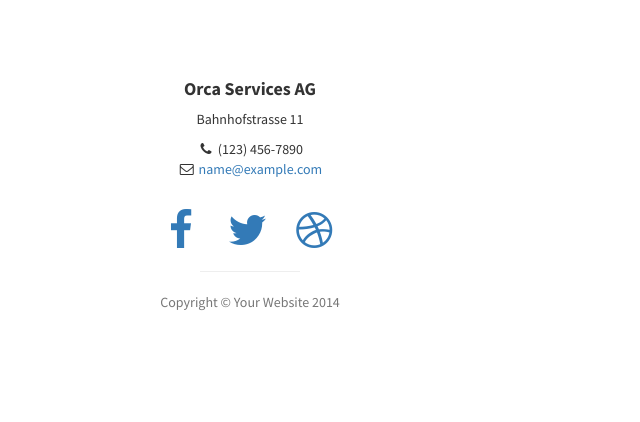
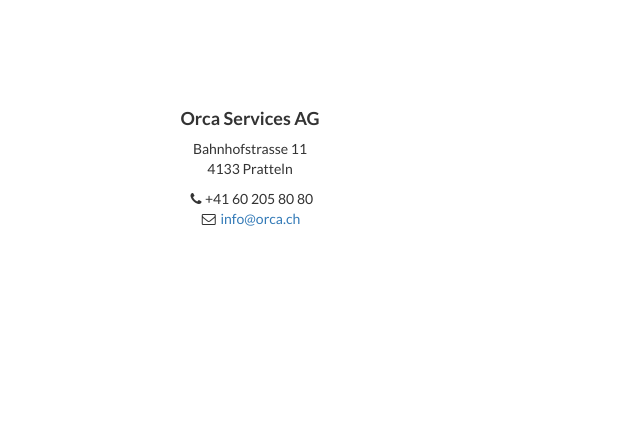
Before and after one commit to steampilot/SimpleOnePage, a PHP site: page / in a window 1280 px wide. Shown: the part 4484-4906 px from the top of the page, without its empty margins (0-640 px from the left). After the commit the page ends 4710 px from the top, so only its background shows below. Run offline with PHP 8.4, Linux system fonts and the light colour scheme; some libraries are stand-ins or nearby versions.

Commit message:
Improoved Footer

```diff
--- a/assets/css/stylish-onepage.css
+++ b/assets/css/stylish-onepage.css
@@ -172,7 +172,7 @@
     margin: 0;
     padding: 10px;
     color: white;
-    font-family: 'Oxygen', sans-serif;
+    font-family: '', sans-serif;
 }
 html,
 body {
@@ -181,7 +181,7 @@
 }
 
 body {
-    font-family: "Source Sans Pro","Helvetica Neue",Helvetica,Arial,sans-serif;
+    font-family: "Lato","Helvetica Neue",Helvetica,Arial,sans-serif;
 }
 
 .text-vertical-center {
--- a/src/index.php
+++ b/src/index.php
@@ -384,16 +384,17 @@
 <footer>
     <div class="container">
         <div class="row">
-            <div class="col-lg-4 text-center">
+            <div class="col-lg-4 col-md-4 col-sm-6 text-center">
                 <h4><strong>Orca Services AG</strong>
                 </h4>
-                <p>Bahnhofstrasse 11<br></p>
+                <p>Bahnhofstrasse 11<br>4133 Pratteln</p>
                 <ul class="list-unstyled">
-                    <li><i class="fa fa-phone fa-fw"></i> (123) 456-7890</li>
-                    <li><i class="fa fa-envelope-o fa-fw"></i>  <a href="mailto:name@example.com">name@example.com</a>
+                    <li><i class="fa fa-phone fa-fw"></i>+41 60 205 80 80</li>
+                    <li><i class="fa fa-envelope-o fa-fw"></i>  <a href="mailto:info@orca.ch">info@orca.ch</a>
                     </li>
                 </ul>
                 <br>
+                <!--
                 <ul class="list-inline">
                     <li>
                         <a href="#"><i class="fa fa-facebook fa-fw fa-3x"></i></a>
@@ -405,8 +406,7 @@
                         <a href="#"><i class="fa fa-dribbble fa-fw fa-3x"></i></a>
                     </li>
                 </ul>
-                <hr class="small">
-                <p class="text-muted">Copyright &copy; Your Website 2014</p>
+                -->
             </div>
         </div>
     </div>
```
